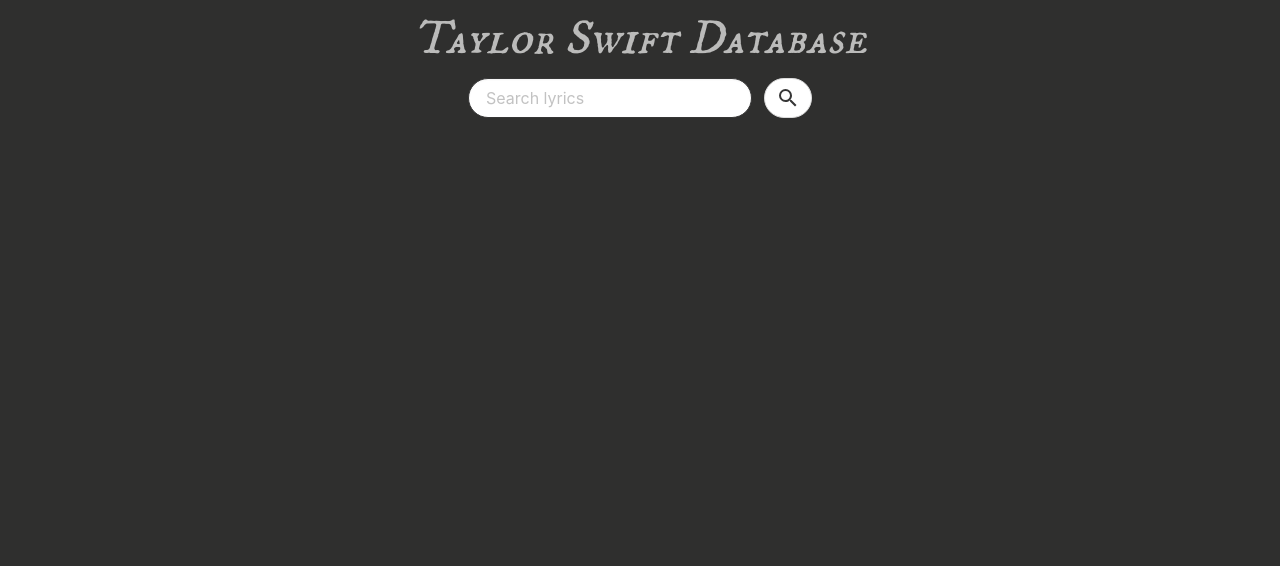
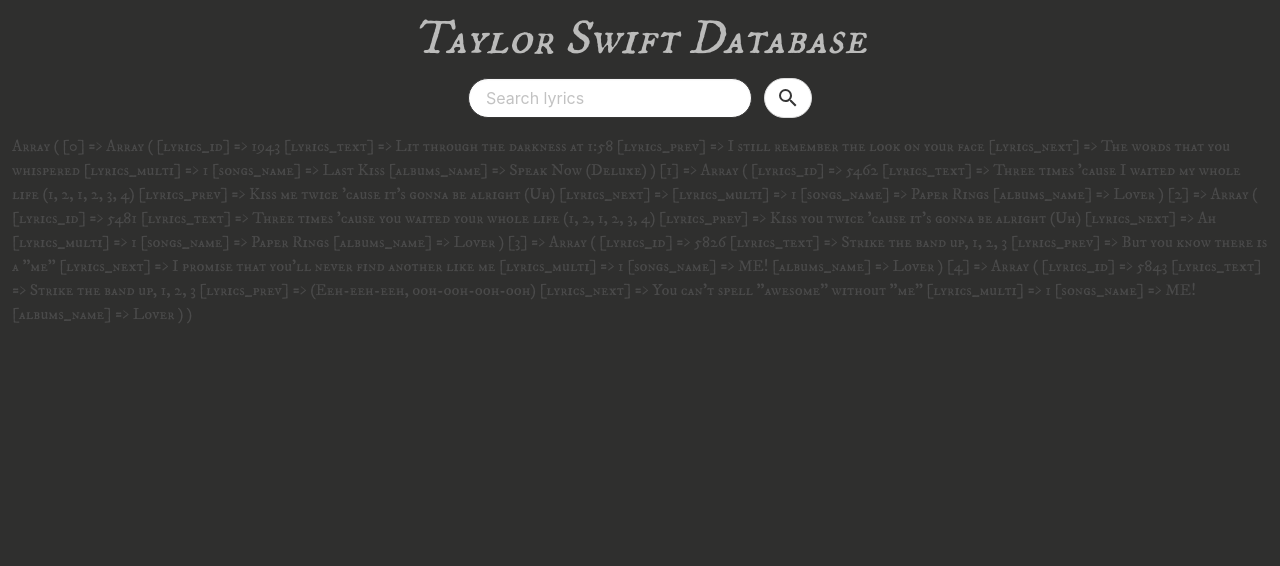
Before and after one commit to KmanCZ/taylor-swift-db, a PHP site: page /TaylorDB/search.php?query=1 in a window 1280 px wide. Shown: the top 566 px of the page. Run offline with PHP 8.4, Linux system fonts and the light colour scheme; data comes from the database, SQL or seed files in the repository.

Commit message:
Get lyrics from db based on user search

```diff
--- a/classes/songs.classes.php
+++ b/classes/songs.classes.php
@@ -81,4 +81,24 @@
         $video = $stmt->fetch();
         return $video;
     }
+
+    public function getLyrics($query) {
+        $sql = 'SELECT lyrics.lyrics_id, lyrics.lyrics_text, lyrics.lyrics_prev, lyrics.lyrics_next, lyrics.lyrics_multi, songs.songs_name, albums.albums_name FROM lyrics INNER JOIN albums ON albums.albums_id=lyrics.albums_id INNER JOIN songs ON songs.songs_id=lyrics.songs_id WHERE lyrics.lyrics_text RLIKE CONCAT("[[:<:]]",?,"[[:>:]]") ORDER BY lyrics.lyrics_id ASC;';
+        $stmt = $this->connect()->prepare($sql);
+        //$stmt->bindValue(":query", $query);
+
+        if(!$stmt->execute(array($query))) {
+            $stmt = null;
+            header("location: index.php?error=stmtfailed");
+            exit();
+        }
+
+        if($stmt->rowCount() == 0) {
+            $stmt = null;
+            return false;
+        }
+
+        $lyrics = $stmt->fetchAll();
+        return $lyrics;
+    }
 }
--- a/classes/songsview.classes.php
+++ b/classes/songsview.classes.php
@@ -45,4 +45,14 @@
             allow="accelerometer; autoplay; clipboard-write; encrypted-media; gyroscope; picture-in-picture"
             allowfullscreen></iframe>';
     }
+
+    public function showLyrics($query) {
+        $result = $this->getLyrics($query);
+
+        if(!$result) {
+            echo "No such song was found!";
+        }
+
+        print_r($result);
+    }
 }
--- a/search.php
+++ b/search.php
@@ -2,7 +2,9 @@
     include "components/header.php";
 ?>
 
-
+<?php
+    $song->showLyrics($_GET["query"]);
+?>
 
 <?php
     include "components/footer.php";
```
